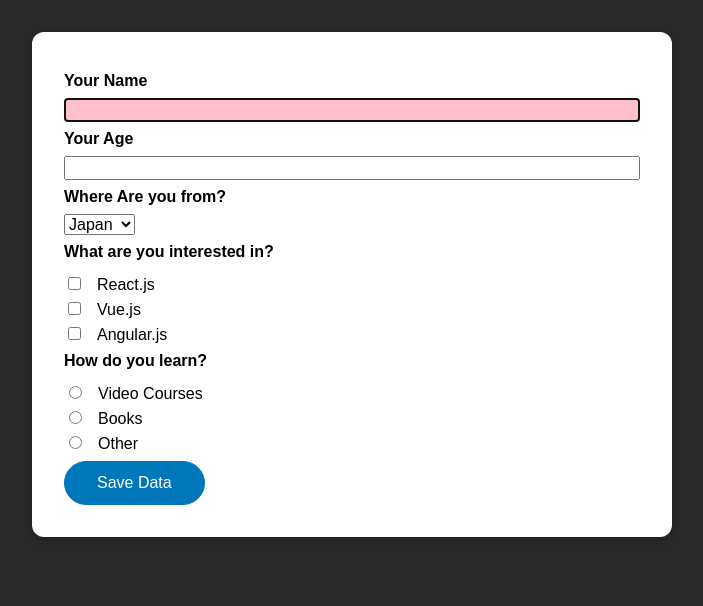
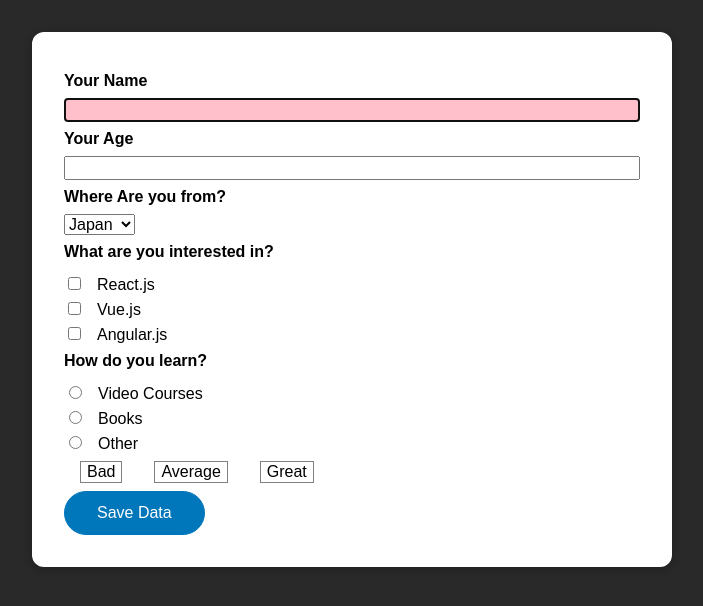
Before and after one commit to hiromiogawa/vue-lesson, a Vue app: page / in a window 1280 px wide. Shown: the top 606 px of the page, without its empty margins (288-991 px from the left). Built offline with nearby package versions, Linux system fonts and the light colour scheme.

Commit message:
update: lesson68 Eo

```diff
--- a/src/components/Form.vue
+++ b/src/components/Form.vue
@@ -1,5 +1,6 @@
 <script setup lang="ts">
 import { DirectiveBinding, ref } from "vue";
+import Rating from "./Rating.vue";
 
 const userName = ref<string>("");
 // v-focus
@@ -15,8 +16,8 @@
 
 const from = ref<string>("japan");
 const interest = ref([]);
-
 const radios = ref([]);
+const ratings = ref<string>("");
 
 const onSubmit = (): void => {
   console.log("userName", userName.value);
@@ -24,6 +25,7 @@
   console.log(from.value);
   console.log(interest.value);
   console.log(radios.value);
+  console.log(ratings.value);
   interest.value = [];
 };
 </script>
@@ -112,6 +114,7 @@
         <label for="how-other">Other</label>
       </div>
     </div>
+    <Rating v-model="ratings" />
     <div>
       <button @click.prevent="onSubmit">Save Data</button>
     </div>
--- /dev/null
+++ b/src/components/Rating.vue
@@ -0,0 +1,72 @@
+<script setup lang="ts">
+import { ref } from "vue";
+
+const props = defineProps(["modelValue"]);
+const emits = defineEmits(["update:modelValue"]);
+
+const isActiveButton = ref<string>(props.modelValue);
+const onClick = (buttonType: string) => {
+  isActiveButton.value = buttonType;
+  emits("update:modelValue", isActiveButton.value);
+};
+</script>
+
+<template>
+  <ul>
+    <li>
+      <button
+        :class="{ active: isActiveButton === 'bad' }"
+        @click="onClick('bad')"
+        type="button"
+      >
+        Bad
+      </button>
+    </li>
+    <li>
+      <button
+        :class="{ active: isActiveButton === 'average' }"
+        @click="onClick('average')"
+        type="button"
+      >
+        Average
+      </button>
+    </li>
+    <li>
+      <button
+        :class="{ active: isActiveButton === 'great' }"
+        @click="onClick('great')"
+        type="button"
+      >
+        Great
+      </button>
+    </li>
+  </ul>
+</template>
+
+<style scoped>
+.active {
+  color: rgb(216, 88, 110);
+}
+
+ul {
+  list-style: none;
+  margin: 0.5rem 0;
+  padding: 0;
+  display: flex;
+}
+
+li {
+  margin: 0 1rem;
+  border: 1px solid gray;
+  display: flex;
+  justify-content: center;
+  align-items: center;
+}
+
+button {
+  font: inherit;
+  border: none;
+  background-color: transparent;
+  cursor: pointer;
+}
+</style>
```
